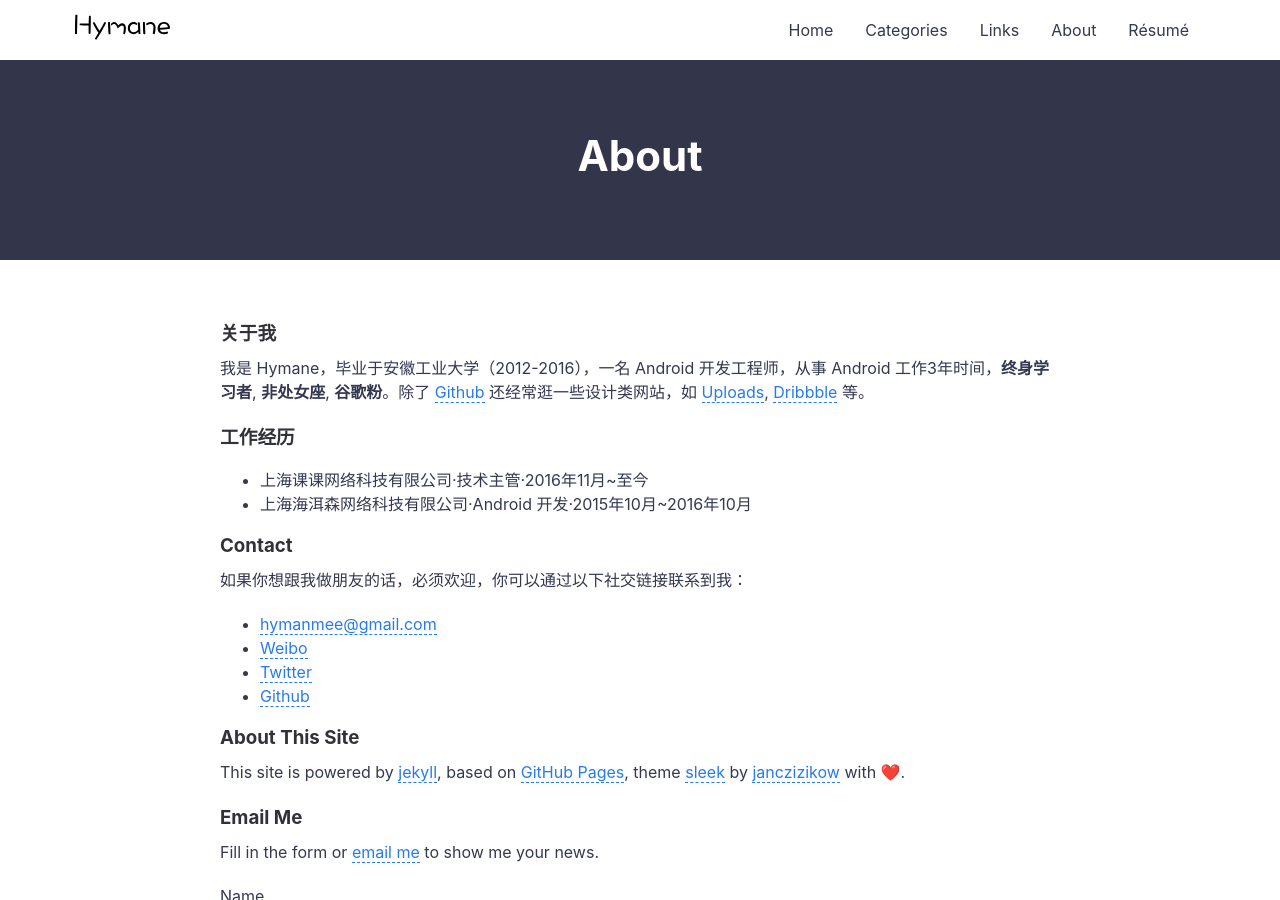
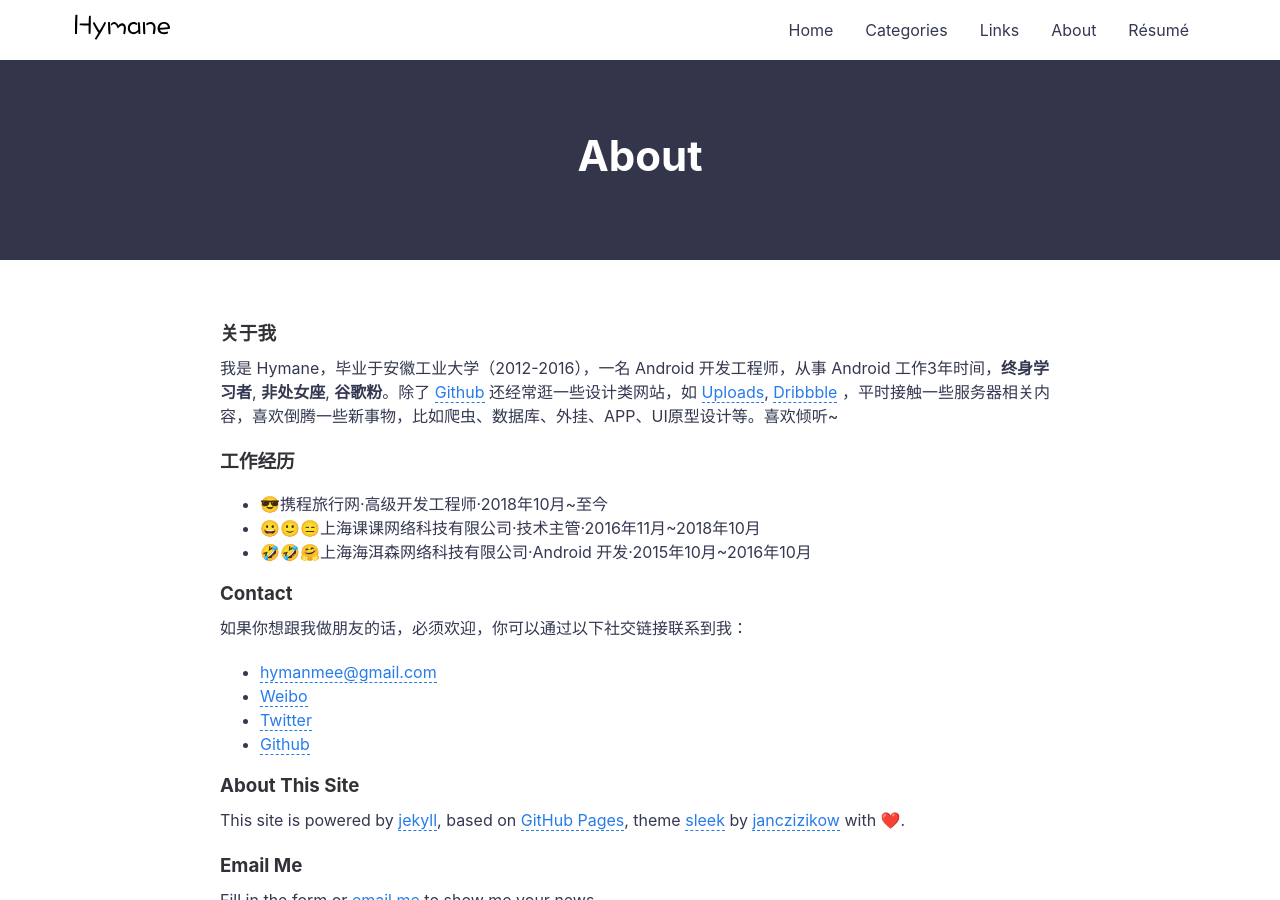
Before and after one commit to hymanme/hymanme.github.io, a Jekyll site: the page built from _pages/about.md, in a window 1280 px wide and 900 px high. Built offline with Jekyll 4.4.1, drawn with Linux system fonts in a browser that asks for light colours.

Commit message:
update about me,resume.pdf,modify one artice

```diff
--- a/_pages/about.md
+++ b/_pages/about.md
@@ -6,11 +6,12 @@ permalink: /about/
 
 ### 关于我
 
-我是 Hymane，毕业于安徽工业大学（2012-2016），一名 Android 开发工程师，从事 Android 工作3年时间，**终身学习者**, **非处女座**, **谷歌粉**。除了 [Github](https://github.com) 还经常逛一些设计类网站，如 [Uploads](https://www.uplabs.com/), [Dribbble](https://dribbble.com/) 等。
+我是 Hymane，毕业于安徽工业大学（2012-2016），一名 Android 开发工程师，从事 Android 工作3年时间，**终身学习者**, **非处女座**, **谷歌粉**。除了 [Github](https://github.com) 还经常逛一些设计类网站，如 [Uploads](https://www.uplabs.com/), [Dribbble](https://dribbble.com/) ，平时接触一些服务器相关内容，喜欢倒腾一些新事物，比如爬虫、数据库、外挂、APP、UI原型设计等。喜欢倾听~
 
 ### 工作经历
-* 上海课课网络科技有限公司·技术主管·2016年11月~至今
-* 上海海洱森网络科技有限公司·Android 开发·2015年10月~2016年10月
+* 😎携程旅行网·高级开发工程师·2018年10月~至今
+* 😀🙂😑上海课课网络科技有限公司·技术主管·2016年11月~2018年10月
+* 🤣🤣🤗上海海洱森网络科技有限公司·Android 开发·2015年10月~2016年10月
 
 ### Contact
 如果你想跟我做朋友的话，必须欢迎，你可以通过以下社交链接联系到我：
```
Also changed, not shown: _posts/2018-10-08-dynamic-load-jnilib-file-by-android.md (+1 -1 lines), 1 other file.
